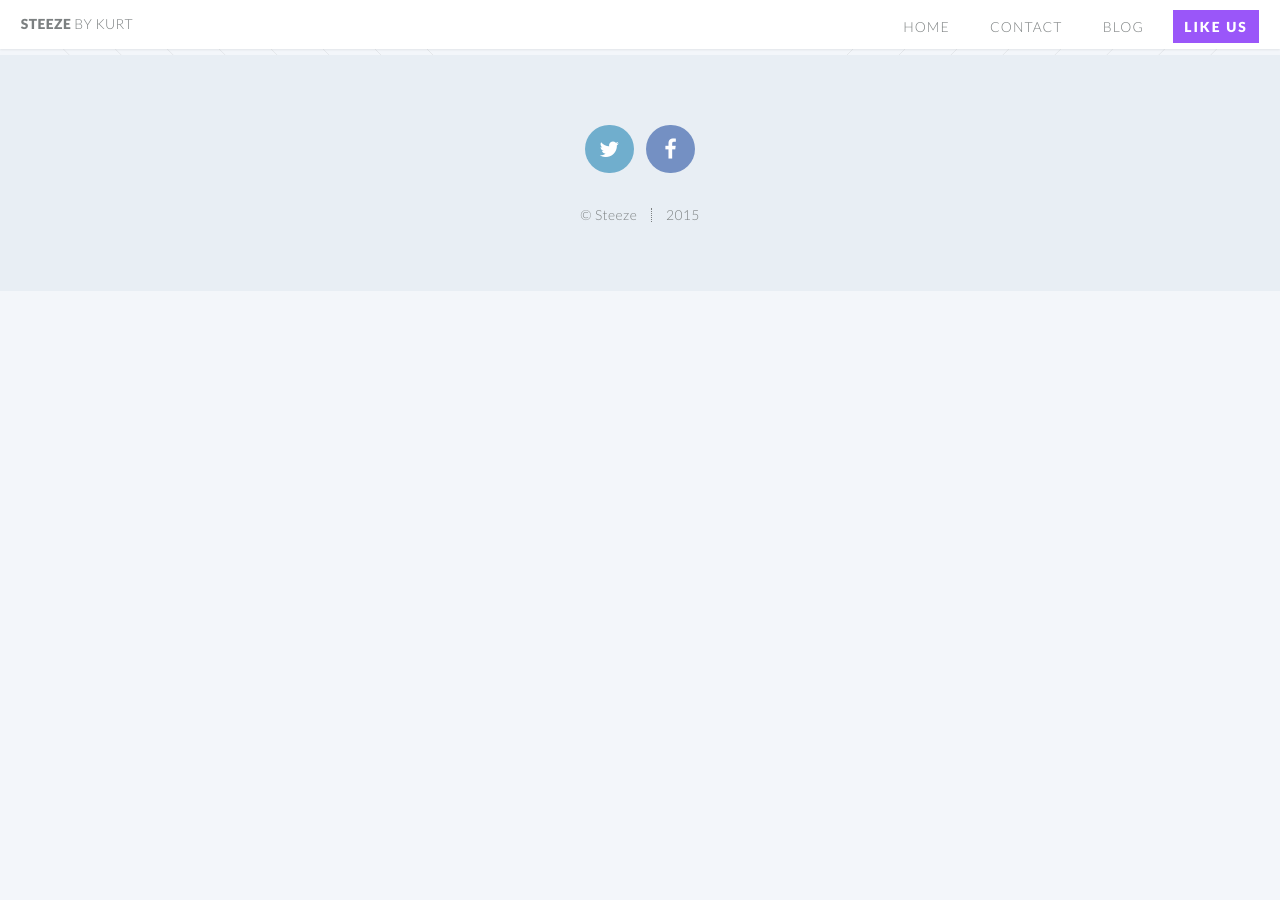
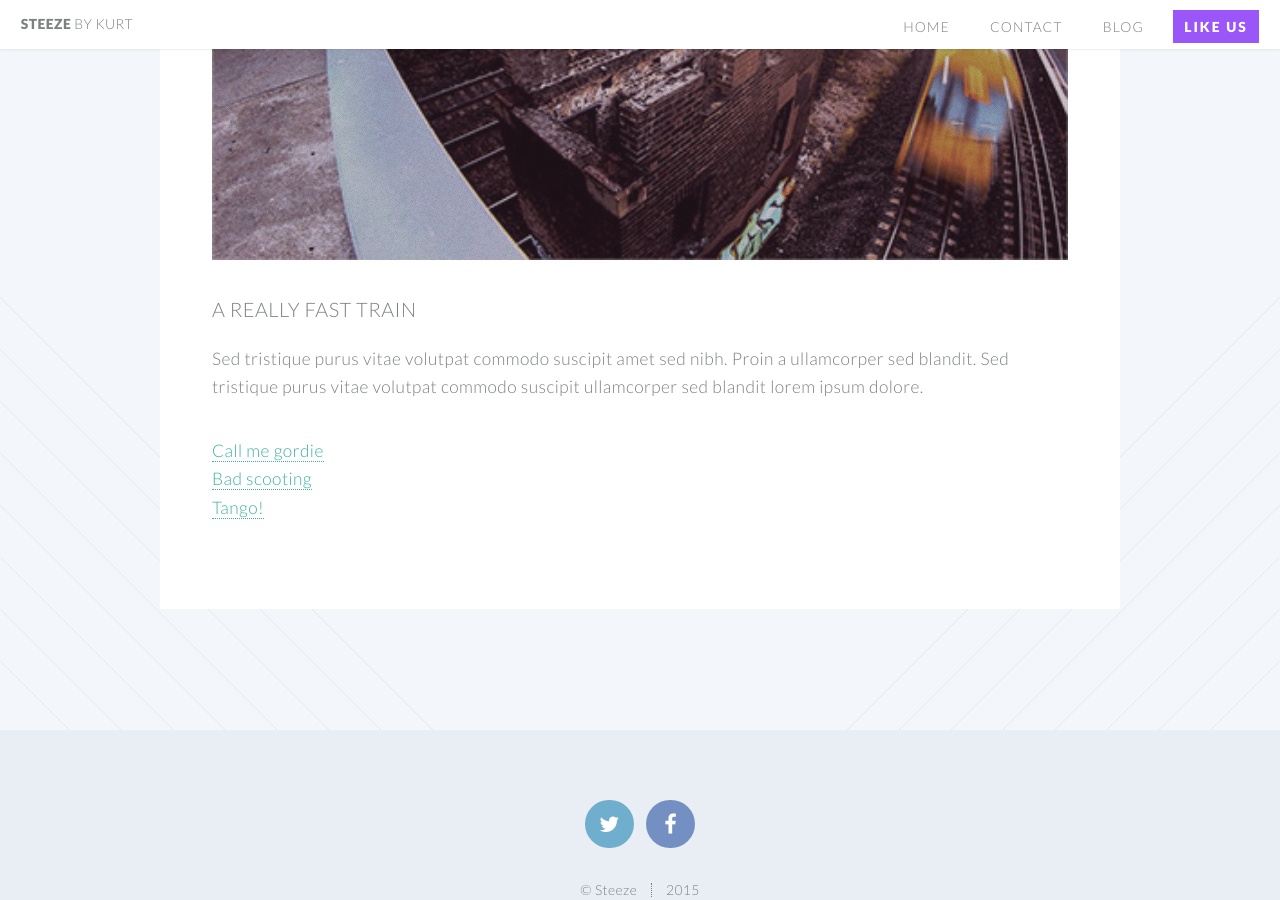
Before and after one commit to swirlsnap/swirlsnap.github.io, a Jekyll site: the page built from videos.html, in a window 1280 px wide and 900 px high, scrolled down 495 px. Built offline with Jekyll 4.4.1, drawn with Linux system fonts in a browser that asks for light colours; before the commit the page ends 900 px from its top, so only the background shows below that.

Commit message:
Video page

```diff
--- a/_includes/head.html
+++ b/_includes/head.html
@@ -11,6 +11,8 @@
     <script src="/js/skel.min.js"></script>
     <script src="/js/skel-layers.min.js"></script>
     <script src="/js/init.js"></script>
+    <script src="/js/jquery.colorbox-min.js"></script>
+    <script src="/js/jquery.youtubevideogallery.js"></script>
     <noscript>
         <link rel="stylesheet" href="/css/skel.css" />
         <link rel="stylesheet" href="/css/style.css" />
--- a/videos.html
+++ b/videos.html
@@ -3,10 +3,27 @@ layout: default
 ---
 <article id="main">
     <header class="special container">
-        <span class="icon fa-book"></span>
+        <span class="icon fa-film"></span>
         <h2>Steeze <strong>Videos</strong></h2>
     </header>
     <section class="wrapper style4 container">
+      <a href="#" class="image featured"><img src="images/pic01.jpg" alt="" /></a>
+      <header>
+        <h3>A Really Fast Train</h3>
+      </header>
+      <p>Sed tristique purus vitae volutpat commodo suscipit amet sed nibh. Proin a ullamcorper sed blandit. Sed tristique purus vitae volutpat commodo suscipit ullamcorper sed blandit lorem ipsum dolore.</p>
+      <ul class="youtube-video-gallery">
+           <li><a href="http://www.youtube.com/watch?v=UCOC1YwNwZw">Call me gordie</a></li>
+           <li><a href="http://www.youtube.com/watch?v=CjgT8Af1kGc">Bad scooting</a></li>
+           <li><a href="http://www.youtube.com/watch?v=0Yww2VhbFL8">Tango!</a></li>
+       </ul>
 
+       <script>
+           $(document).ready(function(){
+               $("ul.youtube-videogallery").youtubeVideoGallery({
+                   plugin:'colorbox'
+               });
+           });
+       </script>
     </section>
 </article>
```
